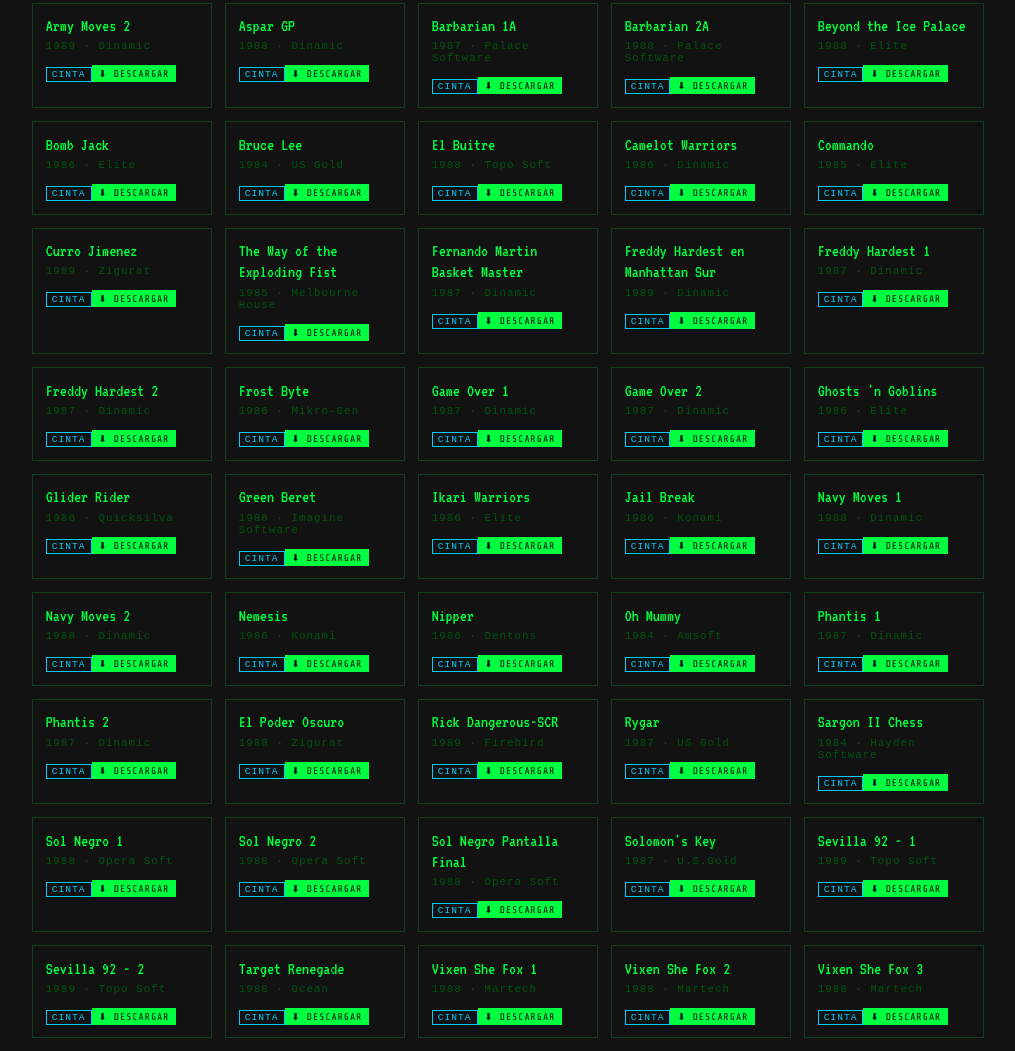
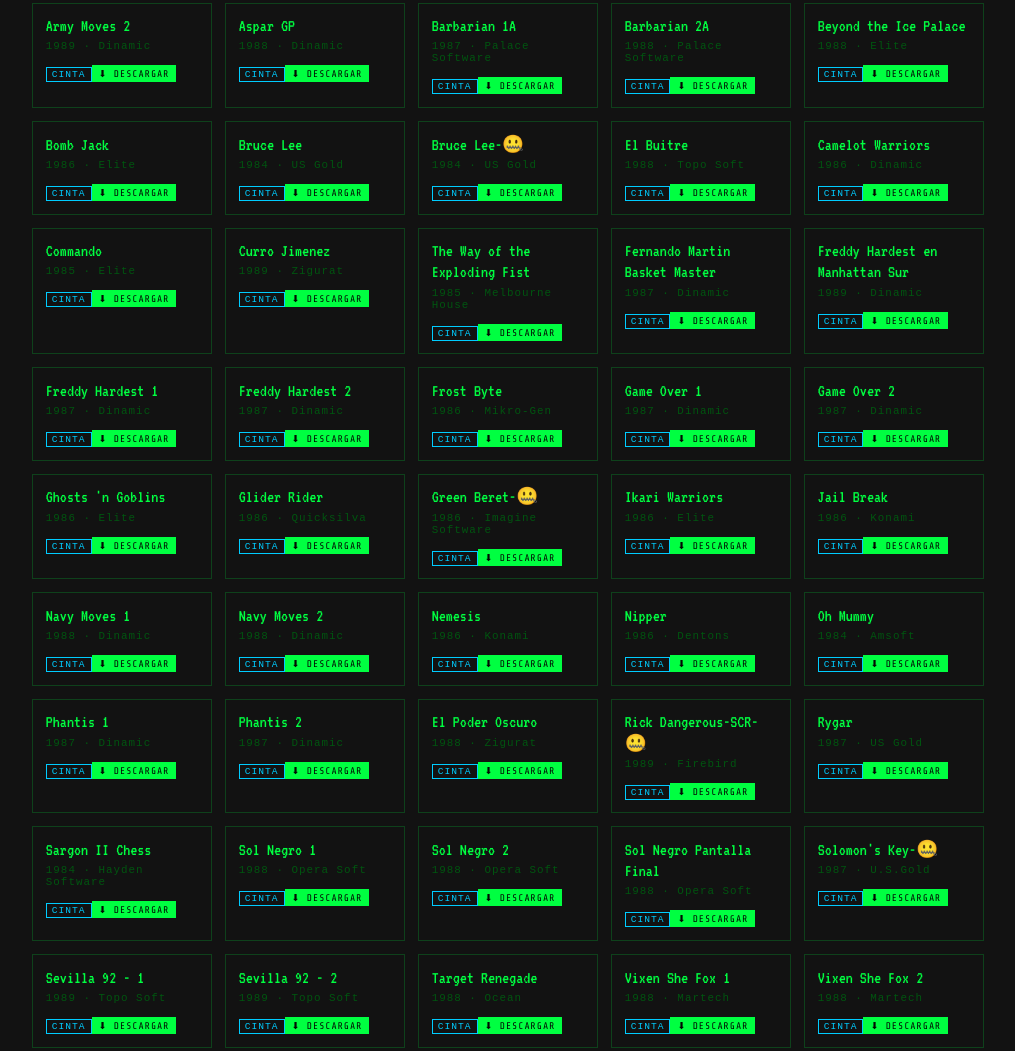
Before and after one commit to nomar2/amstrad, a plain HTML site: page index.html in a window 1280 px wide. Shown: the part 2903-3954 px from the top of the page, without its empty margins (132-1147 px from the left). Drawn offline with nearby package versions, Linux system fonts and the light colour scheme.

Commit message:
Add files via upload

```diff
--- a/index.html
+++ b/index.html
@@ -470,6 +470,7 @@
 <div class="game-item"><div class="gi-title">Beyond the Ice Palace</div><div class="gi-year">1988 · Elite</div><div class="gi-badge badge-cinta">CINTA</div><a class="dl-btn" href="cdt/beyond.cdt" download>⬇ DESCARGAR</a></div>
 <div class="game-item"><div class="gi-title">Bomb Jack</div><div class="gi-year">1986 · Elite</div><div class="gi-badge badge-cinta">CINTA</div><a class="dl-btn" href="cdt/bomb.cdt" download>⬇ DESCARGAR</a></div>
 <div class="game-item"><div class="gi-title">Bruce Lee</div><div class="gi-year">1984 · US Gold</div><div class="gi-badge badge-cinta">CINTA</div><a class="dl-btn" href="cdt/brucelee.cdt" download>⬇ DESCARGAR</a></div>
+<div class="game-item"><div class="gi-title">Bruce Lee-🤐</div><div class="gi-year">1984 · US Gold</div><div class="gi-badge badge-cinta">CINTA</div><a class="dl-btn" href="cdt/bruce_compress.cdt" download>⬇ DESCARGAR</a></div>
 <div class="game-item"><div class="gi-title">El Buitre</div><div class="gi-year">1988 · Topo Soft</div><div class="gi-badge badge-cinta">CINTA</div><a class="dl-btn" href="cdt/buitre.cdt" download>⬇ DESCARGAR</a></div>
 <div class="game-item"><div class="gi-title">Camelot Warriors</div><div class="gi-year">1986 · Dinamic</div><div class="gi-badge badge-cinta">CINTA</div><a class="dl-btn" href="cdt/camelot.cdt" download>⬇ DESCARGAR</a></div>
 <div class="game-item"><div class="gi-title">Commando</div><div class="gi-year">1985 · Elite</div><div class="gi-badge badge-cinta">CINTA</div><a class="dl-btn" href="cdt/commando.cdt" download>⬇ DESCARGAR</a></div>
@@ -484,7 +485,7 @@
 <div class="game-item"><div class="gi-title">Game Over 2</div><div class="gi-year">1987 · Dinamic</div><div class="gi-badge badge-cinta">CINTA</div><a class="dl-btn" href="cdt/gameover2.cdt" download>⬇ DESCARGAR</a></div>
 <div class="game-item"><div class="gi-title">Ghosts 'n Goblins</div><div class="gi-year">1986 · Elite</div><div class="gi-badge badge-cinta">CINTA</div><a class="dl-btn" href="cdt/ghostn.cdt" download>⬇ DESCARGAR</a></div>
 <div class="game-item"><div class="gi-title">Glider Rider</div><div class="gi-year">1986 · Quicksilva</div><div class="gi-badge badge-cinta">CINTA</div><a class="dl-btn" href="cdt/glider.cdt" download>⬇ DESCARGAR</a></div>
-<div class="game-item"><div class="gi-title">Green Beret</div><div class="gi-year">1986 · Imagine Software</div><div class="gi-badge badge-cinta">CINTA</div><a class="dl-btn" href="cdt/green.cdt" download>⬇ DESCARGAR</a></div>
+<div class="game-item"><div class="gi-title">Green Beret-🤐</div><div class="gi-year">1986 · Imagine Software</div><div class="gi-badge badge-cinta">CINTA</div><a class="dl-btn" href="cdt/green.cdt" download>⬇ DESCARGAR</a></div>
 <div class="game-item"><div class="gi-title">Ikari Warriors</div><div class="gi-year">1986 · Elite</div><div class="gi-badge badge-cinta">CINTA</div><a class="dl-btn" href="cdt/ikari.cdt" download>⬇ DESCARGAR</a></div>
 <div class="game-item"><div class="gi-title">Jail Break</div><div class="gi-year">1986 · Konami</div><div class="gi-badge badge-cinta">CINTA</div><a class="dl-btn" href="cdt/jail_break.cdt" download>⬇ DESCARGAR</a></div>
 <div class="game-item"><div class="gi-title">Navy Moves 1</div><div class="gi-year">1988 · Dinamic</div><div class="gi-badge badge-cinta">CINTA</div><a class="dl-btn" href="cdt/navy1.cdt" download>⬇ DESCARGAR</a></div>
@@ -495,13 +496,13 @@
 <div class="game-item"><div class="gi-title">Phantis 1</div><div class="gi-year">1987 · Dinamic</div><div class="gi-badge badge-cinta">CINTA</div><a class="dl-btn" href="cdt/phantis1.cdt" download>⬇ DESCARGAR</a></div>
 <div class="game-item"><div class="gi-title">Phantis 2</div><div class="gi-year">1987 · Dinamic</div><div class="gi-badge badge-cinta">CINTA</div><a class="dl-btn" href="cdt/phantis2.cdt" download>⬇ DESCARGAR</a></div>
 <div class="game-item"><div class="gi-title">El Poder Oscuro</div><div class="gi-year">1988 · Zigurat</div><div class="gi-badge badge-cinta">CINTA</div><a class="dl-btn" href="cdt/poder_oscuro.cdt" download>⬇ DESCARGAR</a></div>
-<div class="game-item"><div class="gi-title">Rick Dangerous-SCR</div><div class="gi-year">1989 · Firebird</div><div class="gi-badge badge-cinta">CINTA</div><a class="dl-btn" href="cdt/rick_scr.cdt" download>⬇ DESCARGAR</a></div>
+<div class="game-item"><div class="gi-title">Rick Dangerous-SCR-🤐</div><div class="gi-year">1989 · Firebird</div><div class="gi-badge badge-cinta">CINTA</div><a class="dl-btn" href="cdt/rick_scr.cdt" download>⬇ DESCARGAR</a></div>
 <div class="game-item"><div class="gi-title">Rygar</div><div class="gi-year">1987 · US Gold</div><div class="gi-badge badge-cinta">CINTA</div><a class="dl-btn" href="cdt/rygar.cdt" download>⬇ DESCARGAR</a></div>
 <div class="game-item"><div class="gi-title">Sargon II Chess</div><div class="gi-year">1984 · Hayden Software</div><div class="gi-badge badge-cinta">CINTA</div><a class="dl-btn" href="cdt/schess.cdt" download>⬇ DESCARGAR</a></div>
 <div class="game-item"><div class="gi-title">Sol Negro 1</div><div class="gi-year">1988 · Opera Soft</div><div class="gi-badge badge-cinta">CINTA</div><a class="dl-btn" href="cdt/sol1.cdt" download>⬇ DESCARGAR</a></div>
 <div class="game-item"><div class="gi-title">Sol Negro 2</div><div class="gi-year">1988 · Opera Soft</div><div class="gi-badge badge-cinta">CINTA</div><a class="dl-btn" href="cdt/sol2.cdt" download>⬇ DESCARGAR</a></div>
 <div class="game-item"><div class="gi-title">Sol Negro Pantalla Final</div><div class="gi-year">1988 · Opera Soft</div><div class="gi-badge badge-cinta">CINTA</div><a class="dl-btn" href="cdt/sol3.cdt" download>⬇ DESCARGAR</a></div>
-<div class="game-item"><div class="gi-title">Solomon's Key</div><div class="gi-year">1987 · U.S.Gold</div><div class="gi-badge badge-cinta">CINTA</div><a class="dl-btn" href="cdt/solomon.cdt" download>⬇ DESCARGAR</a></div>
+<div class="game-item"><div class="gi-title">Solomon's Key-🤐</div><div class="gi-year">1987 · U.S.Gold</div><div class="gi-badge badge-cinta">CINTA</div><a class="dl-btn" href="cdt/solomon.cdt" download>⬇ DESCARGAR</a></div>
 <div class="game-item"><div class="gi-title">Sevilla 92 - 1</div><div class="gi-year">1989 · Topo Soft</div><div class="gi-badge badge-cinta">CINTA</div><a class="dl-btn" href="cdt/sevilla1.cdt" download>⬇ DESCARGAR</a></div>
 <div class="game-item"><div class="gi-title">Sevilla 92 - 2</div><div class="gi-year">1989 · Topo Soft</div><div class="gi-badge badge-cinta">CINTA</div><a class="dl-btn" href="cdt/sevilla2.cdt" download>⬇ DESCARGAR</a></div>
 <div class="game-item"><div class="gi-title">Target Renegade</div><div class="gi-year">1988 · Ocean</div><div class="gi-badge badge-cinta">CINTA</div><a class="dl-btn" href="cdt/TargetRenegade.cdt" download>⬇ DESCARGAR</a></div>
```
